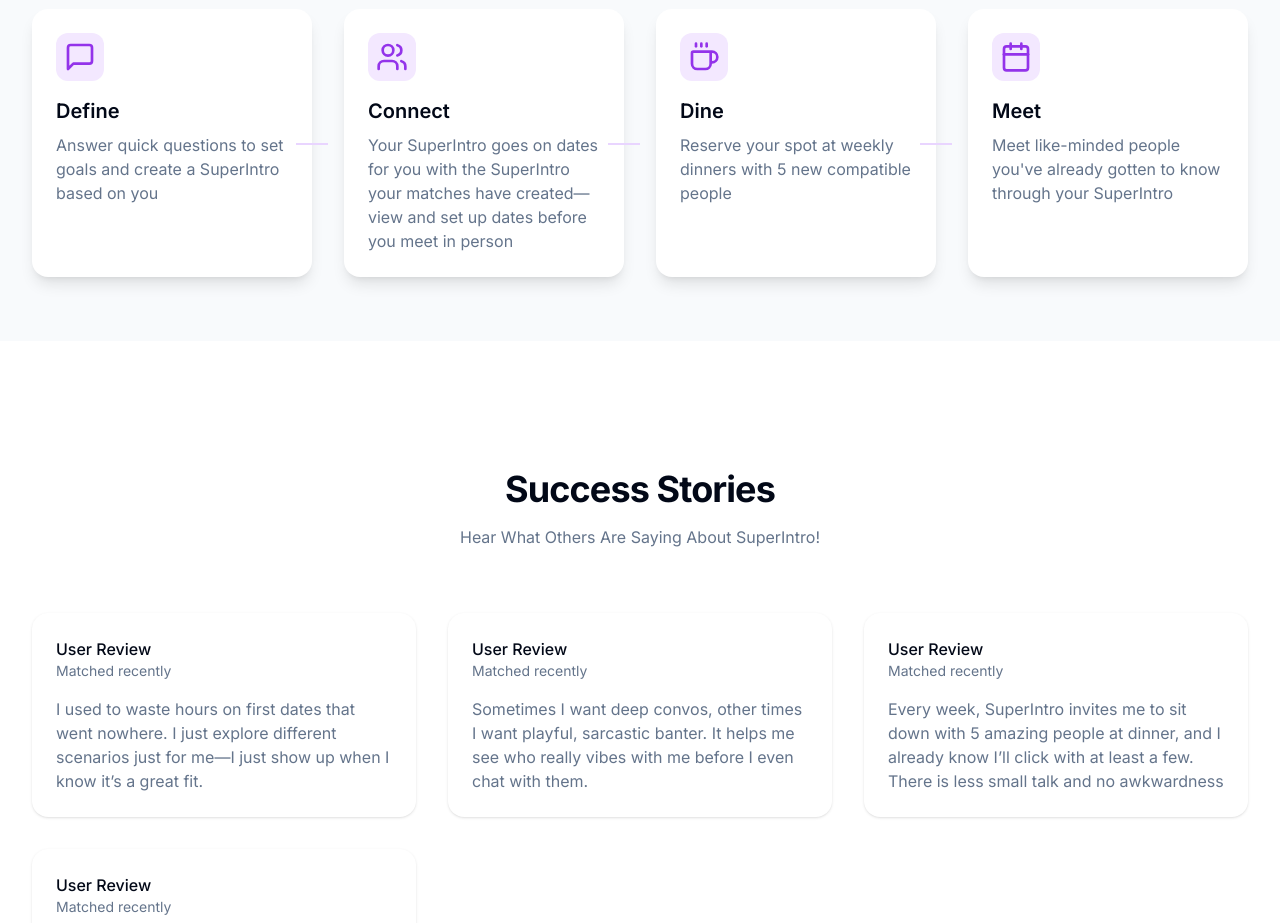
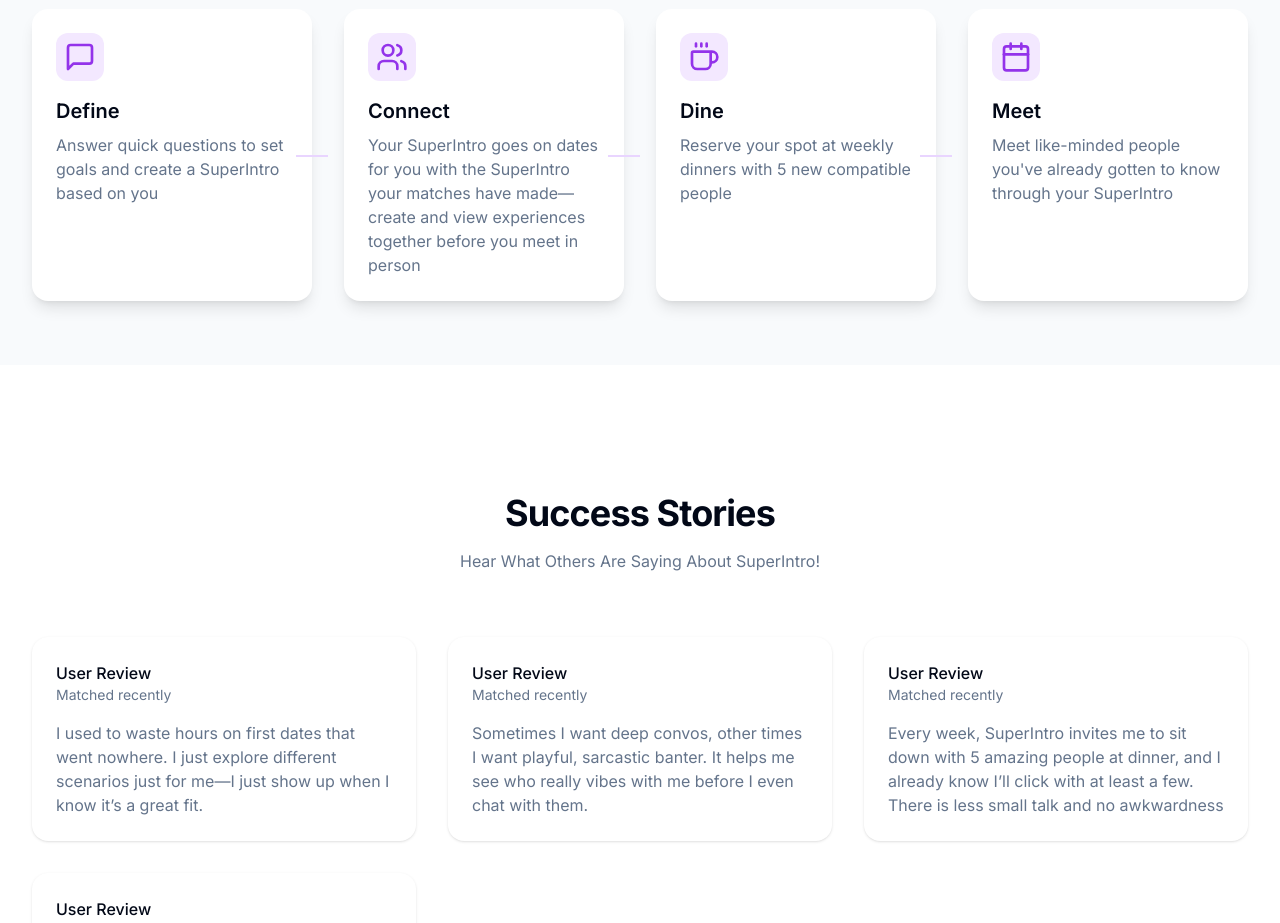
Before and after one commit to AiOS-Internship-PersonaNet/Landing-page, a Next.js app: page / in a window 1280 px wide. Shown: the part 900-1823 px from the top of the page. Built offline with nearby package versions, Linux system fonts and the light colour scheme.

Commit message:
Update page.jsx
How it works : Connect "wording update"

```diff
--- a/app/page.jsx
+++ b/app/page.jsx
@@ -153,7 +153,7 @@ export default function LandingPage() {
                   icon: <Users className="h-8 w-8" />,
                   title: "Connect",
                   description:
-                    "Your SuperIntro goes on dates for you with the SuperIntro your matches have created—view and set up dates before you meet in person",
+                    "Your SuperIntro goes on dates for you with the SuperIntro your matches have made—create and view experiences together before you meet in person",
                 },
                 {
                   icon: <Coffee className="h-8 w-8" />,
```
